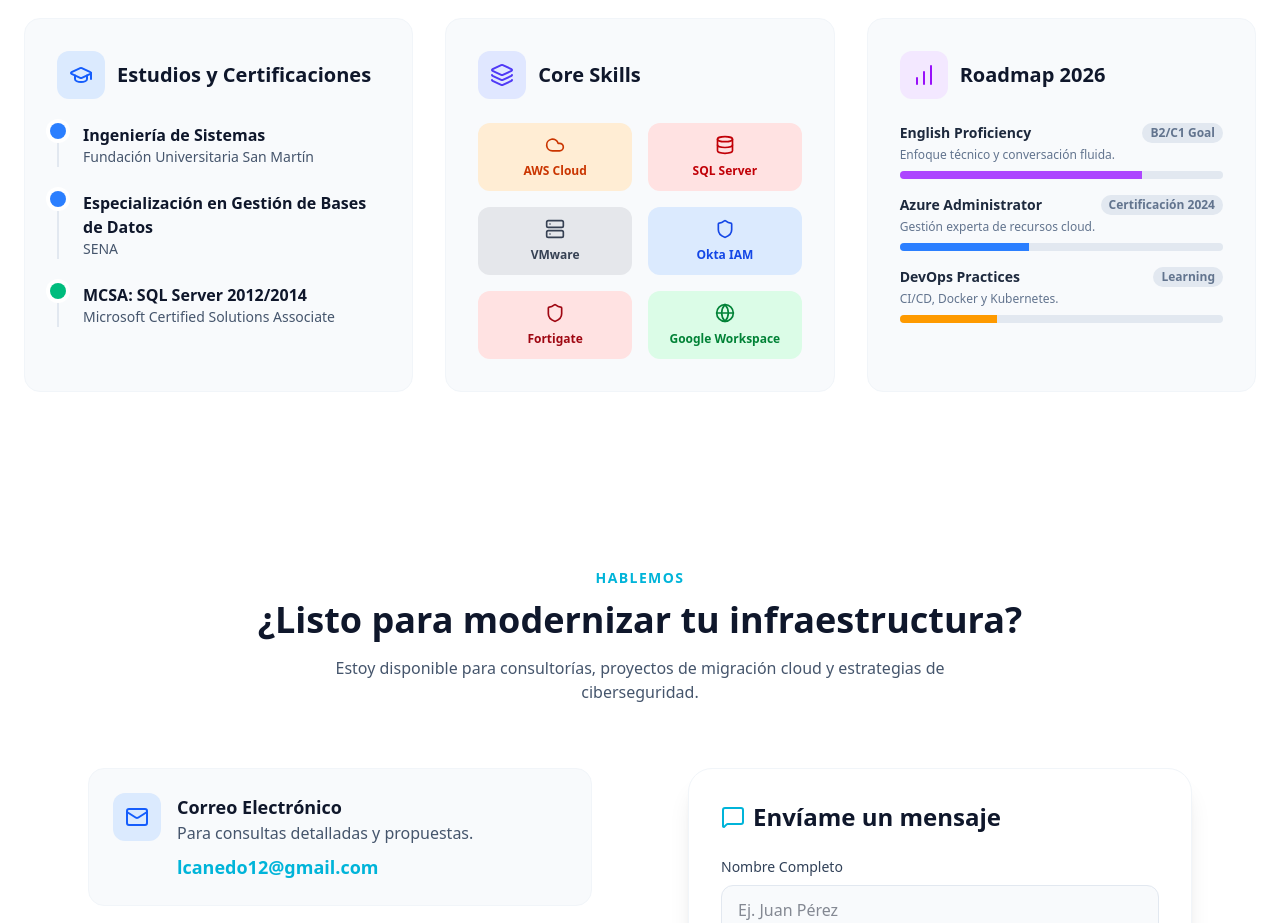
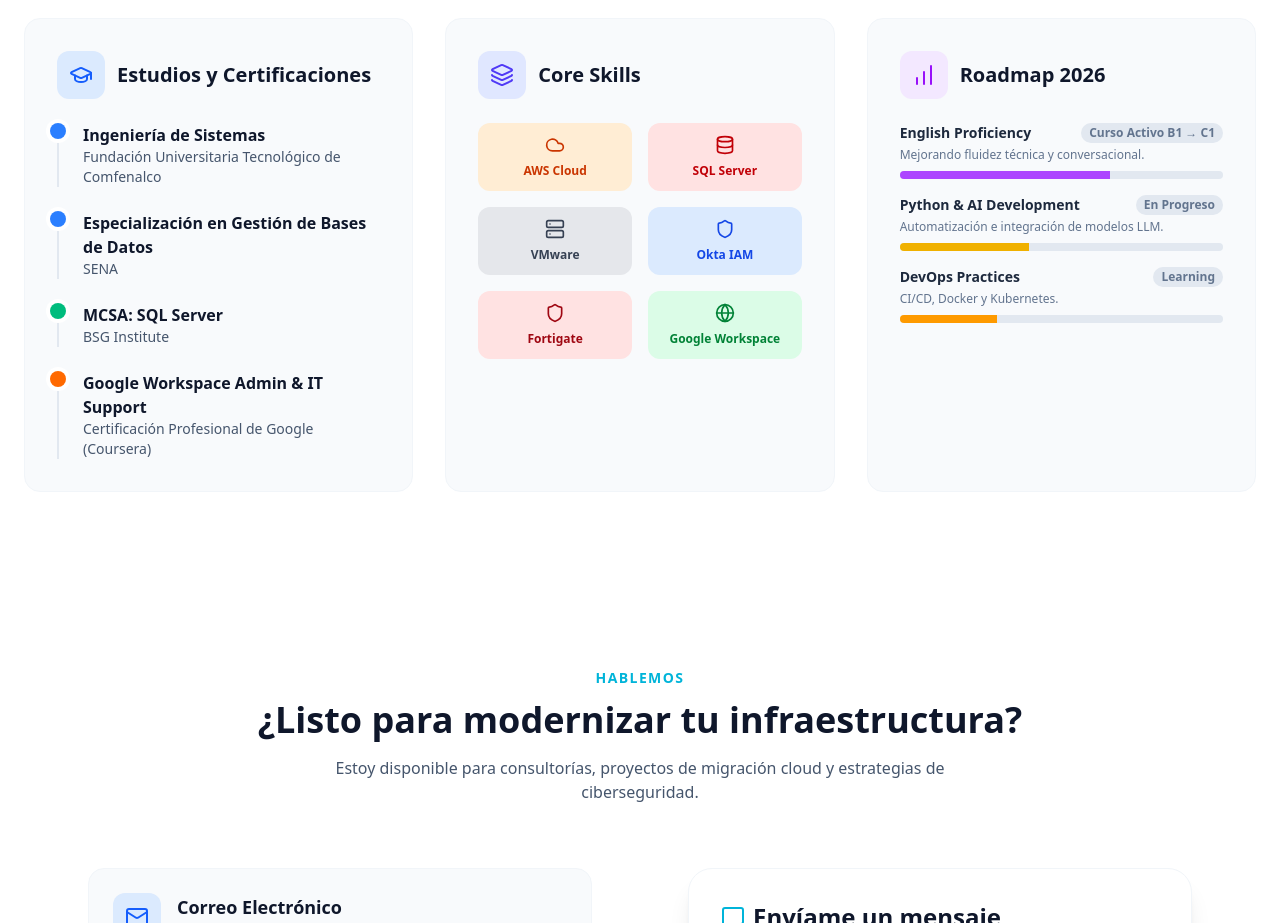
Before and after one commit to luisfor/personal-landing-page, a Next.js app: page / in a window 1280 px wide. Shown: the part 6740-7663 px from the top of the page. Built offline with nearby package versions, Linux system fonts and the light colour scheme.

Commit message:
fix: update professional profile details (institutions, certs, roadmap)

```diff
--- a/src/components/ProfessionalSummary.tsx
+++ b/src/components/ProfessionalSummary.tsx
@@ -23,7 +23,7 @@
                             <div className="relative pl-6 border-l-2 border-slate-200">
                                 <div className="absolute -left-[9px] top-0 w-4 h-4 rounded-full bg-blue-500 ring-4 ring-white"></div>
                                 <h4 className="font-bold text-slate-900">Ingeniería de Sistemas</h4>
-                                <p className="text-sm text-slate-600">Fundación Universitaria San Martín</p>
+                                <p className="text-sm text-slate-600">Fundación Universitaria Tecnológico de Comfenalco</p>
                             </div>
 
                             <div className="relative pl-6 border-l-2 border-slate-200">
@@ -34,8 +34,14 @@
 
                             <div className="relative pl-6 border-l-2 border-slate-200">
                                 <div className="absolute -left-[9px] top-0 w-4 h-4 rounded-full bg-emerald-500 ring-4 ring-white"></div>
-                                <h4 className="font-bold text-slate-900">MCSA: SQL Server 2012/2014</h4>
-                                <p className="text-sm text-slate-600">Microsoft Certified Solutions Associate</p>
+                                <h4 className="font-bold text-slate-900">MCSA: SQL Server</h4>
+                                <p className="text-sm text-slate-600">BSG Institute</p>
+                            </div>
+
+                            <div className="relative pl-6 border-l-2 border-slate-200">
+                                <div className="absolute -left-[9px] top-0 w-4 h-4 rounded-full bg-orange-500 ring-4 ring-white"></div>
+                                <h4 className="font-bold text-slate-900">Google Workspace Admin & IT Support</h4>
+                                <p className="text-sm text-slate-600">Certificación Profesional de Google (Coursera)</p>
                             </div>
                         </div>
                     </div>
@@ -71,17 +77,17 @@
                         <div className="space-y-4">
                             <RoadmapItem
                                 title="English Proficiency"
-                                status="B2/C1 Goal"
-                                description="Enfoque técnico y conversación fluida."
-                                progress={75}
+                                status="Curso Activo B1 → C1"
+                                description="Mejorando fluidez técnica y conversacional."
+                                progress={65}
                                 color="bg-purple-500"
                             />
                             <RoadmapItem
-                                title="Azure Administrator"
-                                status="Certificación 2024"
-                                description="Gestión experta de recursos cloud."
+                                title="Python & AI Development"
+                                status="En Progreso"
+                                description="Automatización e integración de modelos LLM."
                                 progress={40}
-                                color="bg-blue-500"
+                                color="bg-yellow-500"
                             />
                             <RoadmapItem
                                 title="DevOps Practices"
```
